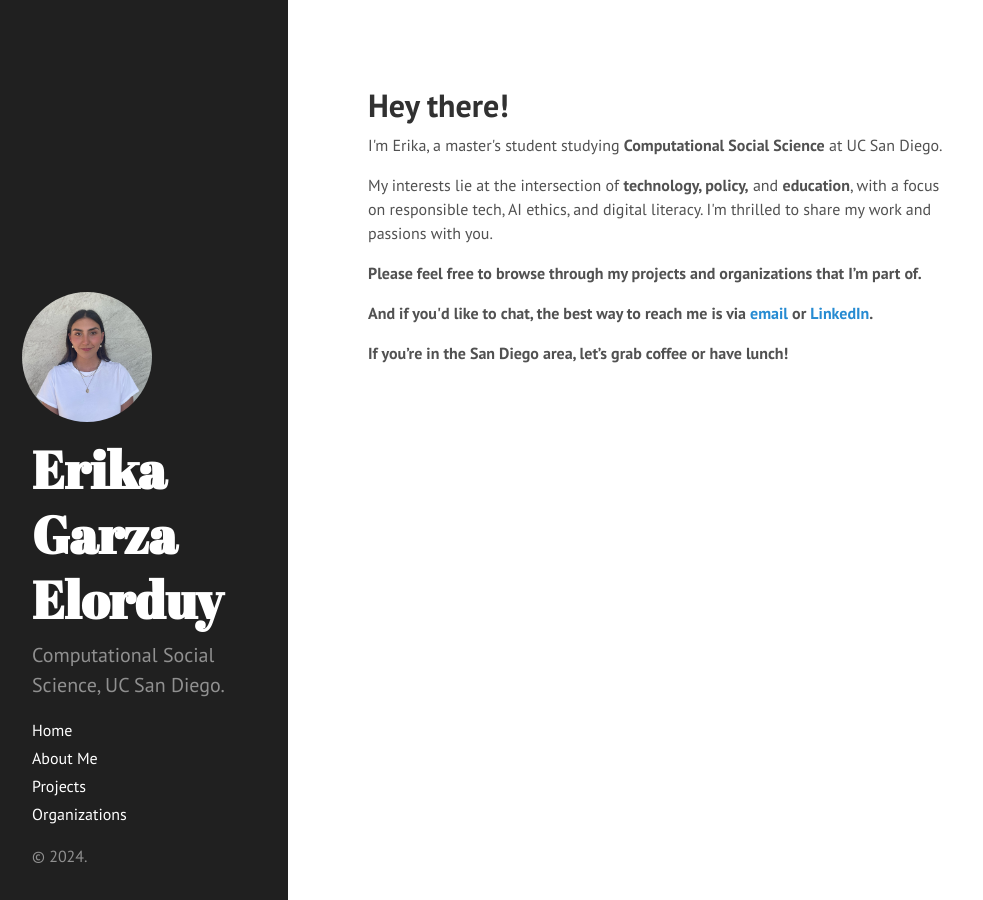
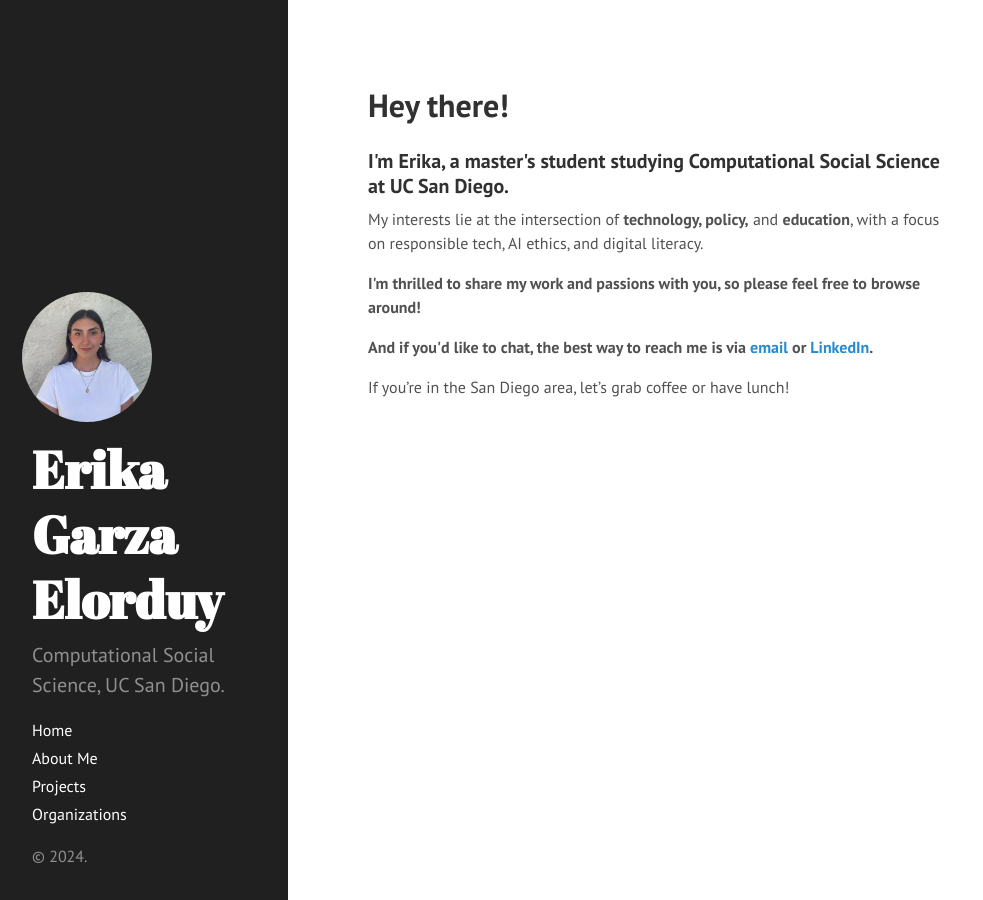
Before and after one commit to e-garzaelorduy/e-garzaelorduy.github.io, a Jekyll site: the page built from index.html, in a window 1280 px wide. Shown: the whole page, without its empty margins (0-983 px from the left). Built offline with Jekyll 4.4.1, drawn with Linux system fonts in a browser that asks for light colours; Markdown is read by kramdown in place of the engine named in the settings; the list of posts is cut into pages by our own code.

Commit message:
Update index.html

```diff
--- a/index.html
+++ b/index.html
@@ -5,9 +5,9 @@ title: Home
 
 <div class="intro">
   <h1>Hey there!</h1>
-  <p>I'm Erika, a master's student studying <b>Computational Social Science</b> at UC San Diego.</p>
-  <p>My interests lie at the intersection of <b>technology, policy,</b> and <b>education</b>, with a focus on responsible tech, AI ethics, and digital literacy. I'm thrilled to share my work and passions with you.</p>
-  <p><b>Please feel free to browse through my projects and organizations that I’m part of.</b></p>
+  <h3>I'm Erika, a master's student studying <b>Computational Social Science</b> at UC San Diego.</h3>
+  <p>My interests lie at the intersection of <b>technology, policy,</b> and <b>education</b>, with a focus on responsible tech, AI ethics, and digital literacy.</p>
+  <p><b>I'm thrilled to share my work and passions with you, so please feel free to browse around!</b></p>
   <p><b>And if you'd like to chat, the best way to reach me is via <a href="mailto:erikagarzaelorduy@gmail.com">email</a> or <a href="https://www.linkedin.com/in/erika-garza-elorduy/" target="_blank">LinkedIn</a>.</b></p>
-  <p><b>If you’re in the San Diego area, let’s grab coffee or have lunch!</b></p>
+  <p>If you’re in the San Diego area, let’s grab coffee or have lunch!</p>
 </div>
```
